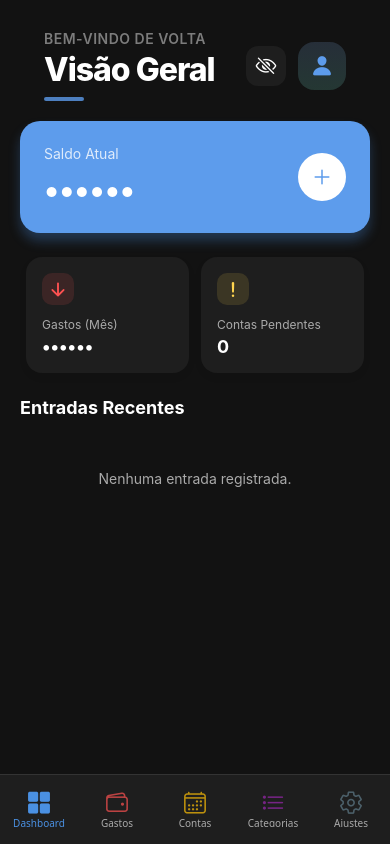
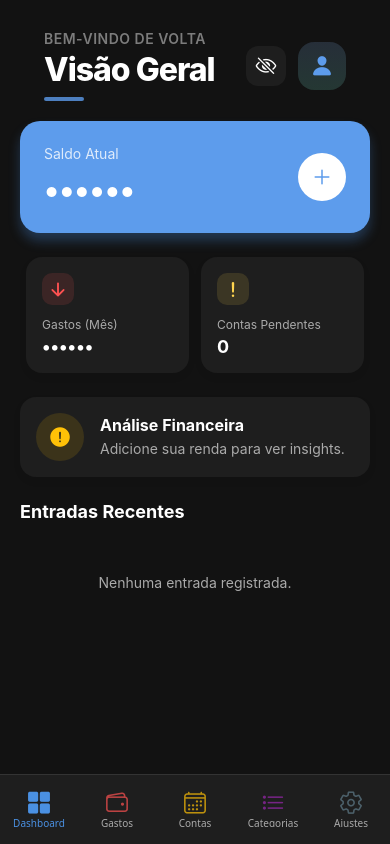
Before and after one commit to Dslpss/EcoGastos, a React Native app: screen /Dashboard in a window 390 px wide. Built offline with nearby package versions, Linux system fonts and the light colour scheme.

Commit message:
info pro user

```diff
--- /dev/null
+++ b/src/components/FinancialHealthCard.tsx
@@ -0,0 +1,66 @@
+import React, { useMemo } from 'react';
+import { View, Text, StyleSheet } from 'react-native';
+import { Ionicons } from '@expo/vector-icons';
+import { useFinance } from '../context/FinanceContext';
+import { getFinancialHealth } from '../utils/financialInsights';
+
+interface Props {
+  income: number;
+  expenses: number;
+  savingsGoal: number;
+}
+
+export const FinancialHealthCard: React.FC<Props> = ({ income, expenses, savingsGoal }) => {
+  const { theme } = useFinance();
+
+  const health = useMemo(() => {
+    return getFinancialHealth(income, expenses, savingsGoal);
+  }, [income, expenses, savingsGoal]);
+
+  return (
+    <View style={[styles.container, { backgroundColor: theme.card }]}>
+      <View style={[styles.iconContainer, { backgroundColor: health.color + '20' }]}>
+        <Ionicons name={health.icon as any} size={24} color={health.color} />
+      </View>
+      <View style={styles.content}>
+        <Text style={[styles.title, { color: theme.text }]}>Análise Financeira</Text>
+        <Text style={[styles.message, { color: theme.textLight }]}>{health.message}</Text>
+      </View>
+    </View>
+  );
+};
+
+const styles = StyleSheet.create({
+  container: {
+    flexDirection: 'row',
+    alignItems: 'center',
+    padding: 16,
+    borderRadius: 16,
+    marginBottom: 24,
+    shadowColor: '#000',
+    shadowOffset: { width: 0, height: 4 },
+    shadowOpacity: 0.05,
+    shadowRadius: 8,
+    elevation: 2,
+  },
+  iconContainer: {
+    width: 48,
+    height: 48,
+    borderRadius: 24,
+    justifyContent: 'center',
+    alignItems: 'center',
+    marginRight: 16,
+  },
+  content: {
+    flex: 1,
+  },
+  title: {
+    fontSize: 16,
+    fontWeight: 'bold',
+    marginBottom: 4,
+  },
+  message: {
+    fontSize: 14,
+    lineHeight: 20,
+  },
+});
--- a/src/screens/DashboardScreen.tsx
+++ b/src/screens/DashboardScreen.tsx
@@ -8,6 +8,7 @@ import { PieChart } from 'react-native-chart-kit';
 import { AddIncomeModal } from '../components/AddIncomeModal';
 import { useNavigation } from '@react-navigation/native';
 import { Header } from '../components/Header';
+import { FinancialHealthCard } from '../components/FinancialHealthCard';
 
 const { width } = Dimensions.get('window');
 
@@ -126,6 +127,13 @@ export const DashboardScreen = () => {
             <Text style={[styles.summaryValue, { color: theme.text }]}>{pendingBillsCount}</Text>
           </View>
         </View>
+
+        {/* Financial Health Insight */}
+        <FinancialHealthCard
+          income={totalIncome}
+          expenses={totalExpenses}
+          savingsGoal={savingsGoal}
+        />
 
         {/* Savings Goal Card */}
         {savingsGoal > 0 && (
--- /dev/null
+++ b/src/utils/financialInsights.ts
@@ -0,0 +1,82 @@
+import { COLORS } from '../constants';
+
+export type FinancialHealthStatus = 'excellent' | 'good' | 'warning' | 'danger';
+
+export interface FinancialHealth {
+  status: FinancialHealthStatus;
+  message: string;
+  color: string;
+  icon: string;
+}
+
+export const getFinancialHealth = (
+  income: number,
+  expenses: number,
+  savingsGoal: number
+): FinancialHealth => {
+  if (income === 0) {
+    return {
+      status: 'warning',
+      message: 'Adicione sua renda para ver insights.',
+      color: COLORS.warning,
+      icon: 'alert-circle',
+    };
+  }
+
+  const savings = income - expenses;
+  const savingsRate = (savings / income) * 100;
+
+  // Calculate available budget after setting aside the savings goal
+  const availableBudget = Math.max(0, income - savingsGoal);
+  const expenseRate = availableBudget > 0 ? (expenses / availableBudget) * 100 : 100;
+
+  // Danger: Spending more than income (Debt)
+  if (expenses > income) {
+    return {
+      status: 'danger',
+      message: 'Crítico! Você está gastando mais do que ganha.',
+      color: COLORS.danger,
+      icon: 'warning',
+    };
+  }
+
+  // Danger: Spending more than available budget (Eating into savings goal)
+  if (savingsGoal > 0 && expenses > availableBudget) {
+    return {
+      status: 'danger',
+      message: 'Atenção! Você já está usando o dinheiro da sua meta de economia.',
+      color: COLORS.danger,
+      icon: 'alert-circle',
+    };
+  }
+
+  // Warning: Spending more than 80% of available budget
+  if (expenseRate > 80) {
+    return {
+      status: 'warning',
+      message: savingsGoal > 0
+        ? 'Cuidado! Você está perto de atingir o limite do seu orçamento (considerando sua meta).'
+        : 'Atenção! Seus gastos estão consumindo quase toda sua renda.',
+      color: COLORS.warning,
+      icon: 'alert',
+    };
+  }
+
+  // Excellent: Meeting savings goal OR saving > 20% (if no goal)
+  if ((savingsGoal > 0 && savings >= savingsGoal) || (savingsGoal === 0 && savingsRate >= 20)) {
+    return {
+      status: 'excellent',
+      message: 'Parabéns! Sua saúde financeira está excelente.',
+      color: COLORS.success,
+      icon: 'trending-up',
+    };
+  }
+
+  // Good: Spending less than income
+  return {
+    status: 'good',
+    message: 'Muito bem! Você está no azul, continue assim.',
+    color: '#2ecc71',
+    icon: 'thumbs-up',
+  };
+};
```
